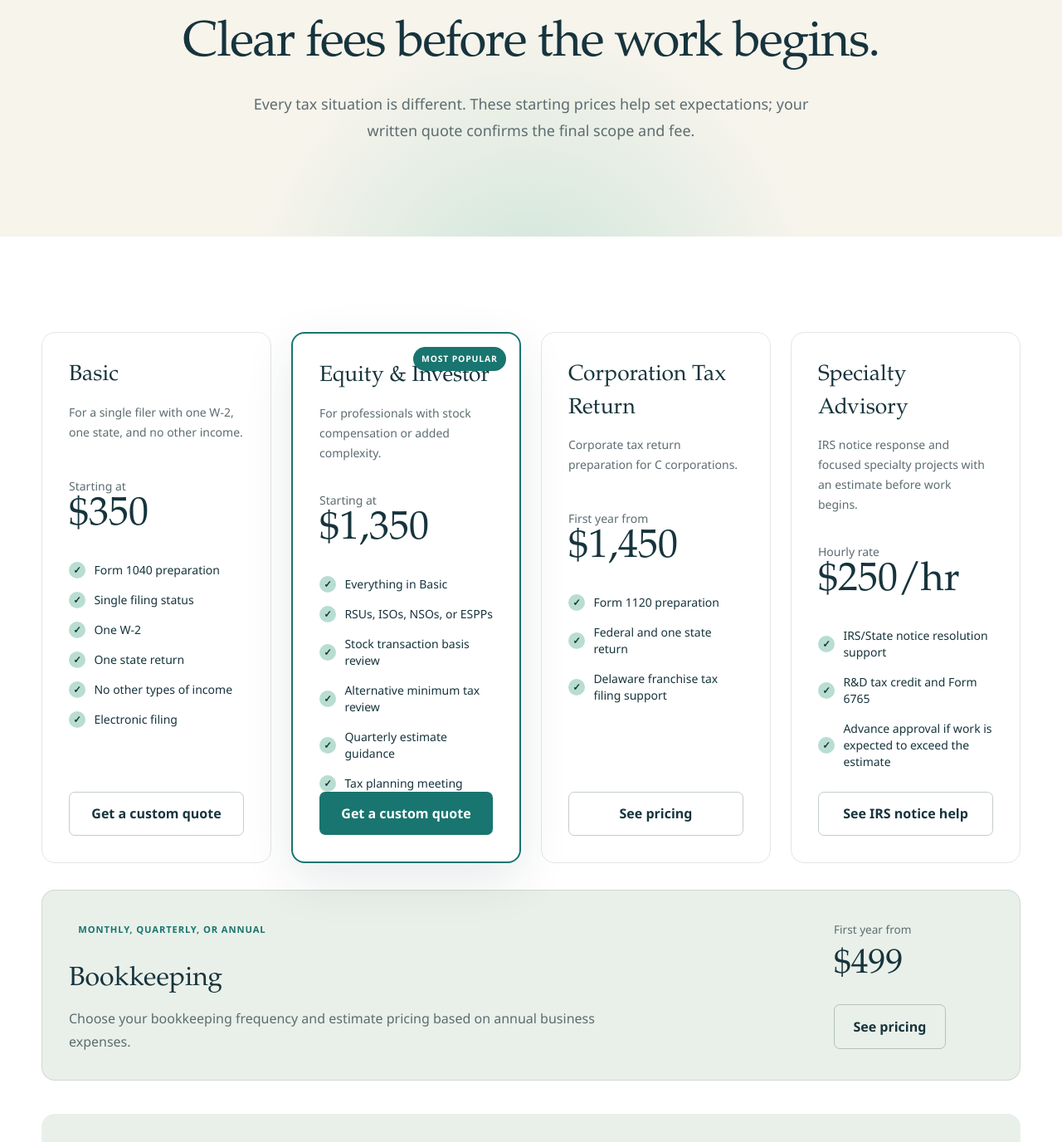
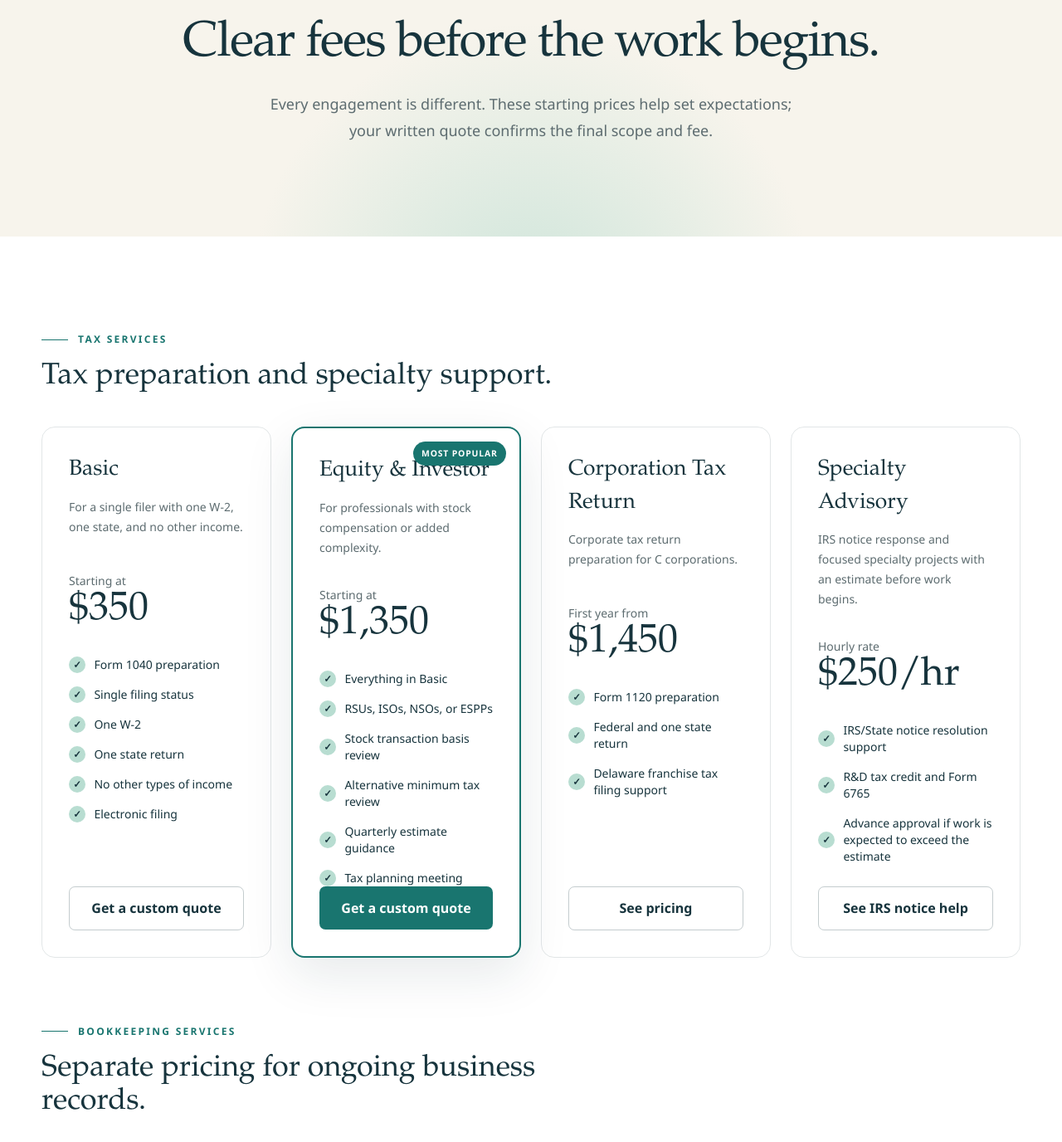
Before and after one commit to locnguyencpa/loc-nguyen-cpa-website, a Next.js app: page /pricing in a window 1280 px wide. Shown: the part 209-1585 px from the top of the page at 83% size. Built offline with nearby package versions, Linux system fonts and the light colour scheme.

Commit message:
Clarify tax and bookkeeping services

```diff
--- a/src/app/pricing/page.tsx
+++ b/src/app/pricing/page.tsx
@@ -5,8 +5,14 @@ import Link from "next/link";
 export default function PricingPage() {
   return (
     <>
-      <PageHero eyebrow="Transparent starting points" title="Clear fees before the work begins." description="Every tax situation is different. These starting prices help set expectations; your written quote confirms the final scope and fee." />
+      <PageHero eyebrow="Transparent starting points" title="Clear fees before the work begins." description="Every engagement is different. These starting prices help set expectations; your written quote confirms the final scope and fee." />
       <section className="section bg-white">
+        <div className="shell mb-10">
+          <div className="eyebrow">Tax Services</div>
+          <h2 className="mt-4 max-w-2xl font-serif text-4xl text-navy">
+            Tax preparation and specialty support.
+          </h2>
+        </div>
         <div className="shell grid gap-6 md:grid-cols-2 xl:grid-cols-4">
           {pricing.map((tier) => (
             <article key={tier.name} className={`pricing-card ${tier.featured ? "featured" : ""}`}>
@@ -40,7 +46,13 @@ export default function PricingPage() {
             </article>
           ))}
         </div>
-        <div className="shell mt-8">
+        <div className="shell mb-10 mt-20">
+          <div className="eyebrow">Bookkeeping Services</div>
+          <h2 className="mt-4 max-w-2xl font-serif text-4xl text-navy">
+            Separate pricing for ongoing business records.
+          </h2>
+        </div>
+        <div className="shell">
           <article className="bookkeeping-pricing-card">
             <div>
               <span className="pill">Monthly, quarterly, or annual</span>
@@ -52,7 +64,7 @@ export default function PricingPage() {
             </div>
             <div className="bookkeeping-pricing-action">
               <span>First year from</span>
-              <strong>$499</strong>
+              <strong>$850</strong>
               <Link href="/bookkeeping-pricing" className="button button-secondary justify-center">
                 See pricing
               </Link>
--- a/src/app/services/page.tsx
+++ b/src/app/services/page.tsx
@@ -18,7 +18,10 @@ export default function ServicesPage() {
               <p className="mt-4 leading-7 text-slate">{service.description}</p>
               {"href" in service && service.href && (
                 <Link href={service.href} className="text-link mt-6 inline-flex">
-                  Learn how notice response works →
+                  {"linkLabel" in service && service.linkLabel
+                    ? service.linkLabel
+                    : "Learn how notice response works"}{" "}
+                  →
                 </Link>
               )}
             </article>
--- a/src/lib/site.ts
+++ b/src/lib/site.ts
@@ -49,6 +49,14 @@ export const services = [
     description:
       "Proactive estimates, withholding reviews, and clear support for federal and state tax notices.",
     tag: "Year-round",
+  },
+  {
+    title: "Bookkeeping",
+    description:
+      "Monthly, quarterly, or annual bookkeeping support based on your business activity and reporting needs.",
+    tag: "Business records",
+    href: "/bookkeeping-pricing",
+    linkLabel: "See bookkeeping pricing",
   },
 ];
 
```
